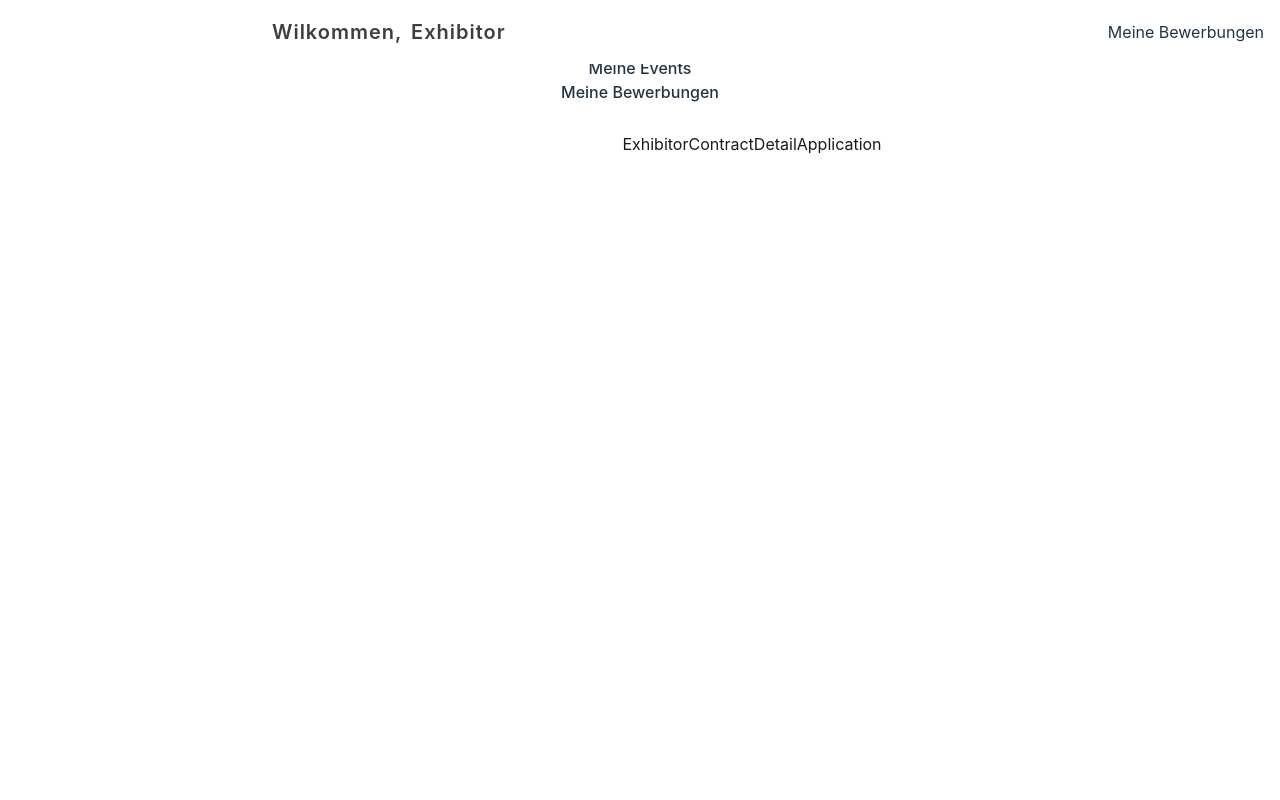
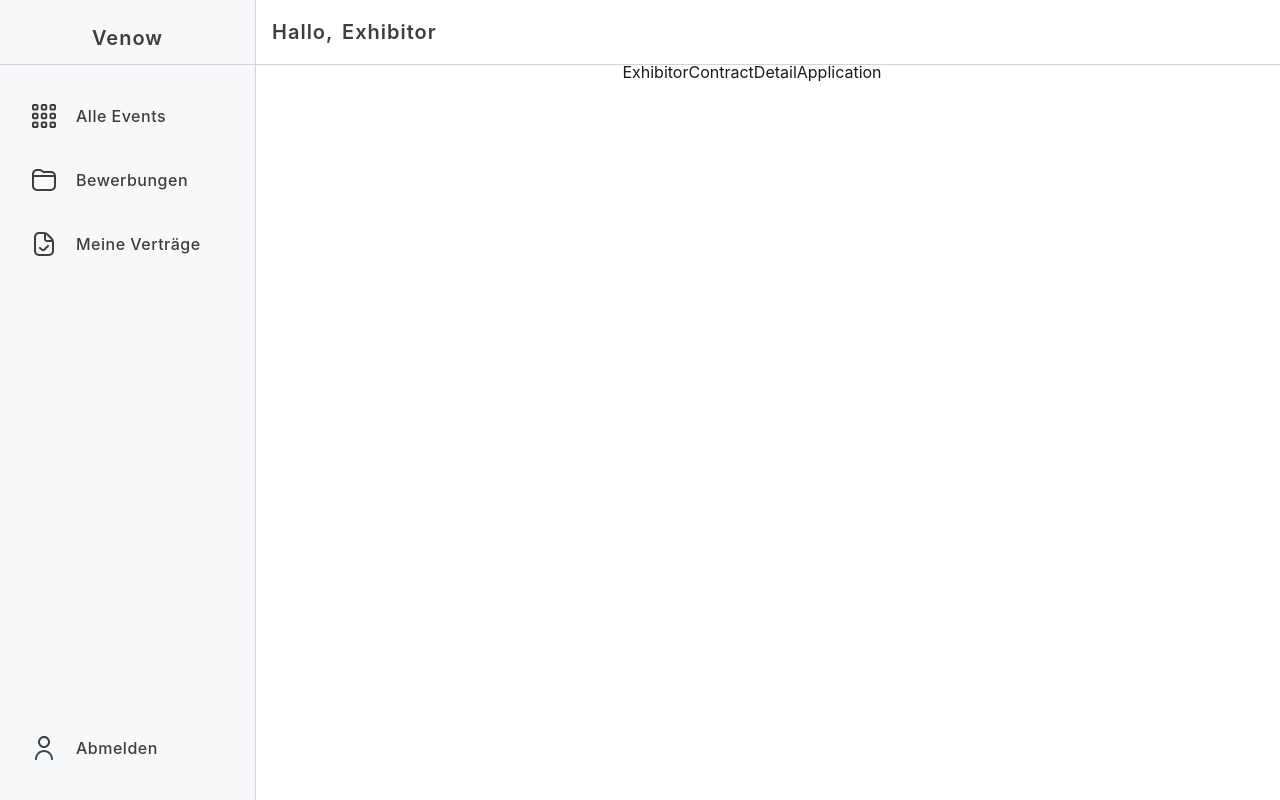
Before and after one commit to Hungfu123/venow-bachelor-luu, a React (Vite) app in the folder frontend/: page /exhibitor/1/applications/1/contract-details/1 in a window 1280 px wide. Built offline with nearby package versions, Linux system fonts and the light colour scheme.

Commit message:
[frontend] done with exhibitor event page

```diff
--- a/frontend/src/components/ExhibitorLayout.tsx
+++ b/frontend/src/components/ExhibitorLayout.tsx
@@ -1,32 +1,79 @@
-import {Link, Outlet, useParams} from "react-router-dom";
+import { Link, Outlet, useParams, useLocation } from "react-router-dom";
+import "../styles/layout.css";
+import { ReactComponent as EventsIcon } from "../assets/events-icon.svg";
+import { ReactComponent as ApplicationsIcon } from "../assets/applications-icon.svg";
+import { ReactComponent as ContractsIcon } from "../assets/contracts-icon.svg";
+import { ReactComponent as LogoutIcon } from "../assets/profile-icon.svg";
 
 const ExhibitorLayout = () => {
+    // exhibitorId aus der URL
     const { exhibitorId } = useParams();
+    const location = useLocation();
 
     return (
-        <div className="layout">
-            <aside className="sidebar">
-                <h2>Exhibitor</h2>
-                <nav>
+        <div className="layout-container">
+            {/* Sidebar */}
+            <aside id="default-sidebar">
+                <div className="sidebar-content">
+                    <h2>Venow</h2>
                     <ul>
-                        <li>
-                            <Link to={`/exhibitor/${exhibitorId}/events`}>Meine Events</Link>
+                        <li className="group">
+                            <Link
+                                to={`/exhibitor/${exhibitorId}/events`}
+                                className={`sidebar-link ${
+                                    location.pathname === `/exhibitor/${exhibitorId}/events` ? "active" : ""
+                                }`}
+                            >
+                                <EventsIcon className="sidebar-icon" />
+                                <span>Alle Events</span>
+                            </Link>
                         </li>
-                        <li>
-                            <Link to={`/exhibitor/${exhibitorId}/applications`}>Meine Bewerbungen</Link>
+                        <li className="group">
+                            <Link
+                                to={`/exhibitor/${exhibitorId}/applications`}
+                                className={`sidebar-link ${
+                                    location.pathname === `/exhibitor/${exhibitorId}/applications` ? "active" : ""
+                                }`}
+                            >
+                                <ApplicationsIcon className="sidebar-icon" />
+                                <span>Bewerbungen</span>
+                            </Link>
+                        </li>
+                        <li className="group">
+                            <Link
+                                to={`/exhibitor/${exhibitorId}/contracts`}
+                                className={`sidebar-link ${
+                                    location.pathname === `/exhibitor/${exhibitorId}/contracts` ? "active" : ""
+                                }`}
+                            >
+                                <ContractsIcon className="sidebar-icon" />
+                                <span>Meine Verträge</span>
+                            </Link>
                         </li>
                     </ul>
-                </nav>
+                    <div className="logout">
+                        <Link to="/logout" className="sidebar-link">
+                            <LogoutIcon className="sidebar-icon" />
+                            <span>Abmelden</span>
+                        </Link>
+                    </div>
+                </div>
             </aside>
-            <main className="main-content">
-                <header>
-                    <span>Wilkommen, Exhibitor</span>
-                    <button>Meine Bewerbungen</button>
-                </header>
-                <section>
-                    <Outlet/>
-                </section>
-            </main>
+
+            {/* Header */}
+            <header>
+                <span>Hallo, Exhibitor</span>
+            </header>
+
+            {/* Trennlinie */}
+            <hr className="header-hr" />
+
+            {/* Hauptinhalt */}
+            <div className="main-content">
+                <main>
+                    <Outlet />
+                </main>
+            </div>
         </div>
     );
 };
--- /dev/null
+++ b/frontend/src/hooks/useGet.tsx
@@ -0,0 +1,26 @@
+import { useEffect, useState } from "react";
+import axios from "axios";
+
+export const useGet = <T,>(url: string | null) => {
+    const [data, setData] = useState<T | null>(null);
+    const [loading, setLoading] = useState<boolean>(true);
+    const [error, setError] = useState<string | null>(null);
+
+    useEffect(() => {
+        if (!url) return;
+
+        axios
+            .get<T>(url)
+            .then((response) => {
+                setData(response.data);
+                setLoading(false);
+            })
+            .catch((err) => {
+                setError(err.message || "Fehler beim Laden der Daten.");
+                setLoading(false);
+            });
+
+    }, [url]);
+
+    return { data, loading, error };
+};
--- a/frontend/src/pages/exhibitor/ExhibitorEvents.tsx
+++ b/frontend/src/pages/exhibitor/ExhibitorEvents.tsx
@@ -1,7 +1,90 @@
+import { useParams, Link, useNavigate, useLocation } from "react-router-dom";
+import { Event } from "../../types/Event.tsx";
+import { useGet } from "../../hooks/useGet";
+import "../../styles/GridEvent.css";
+
 const ExhibitorEvents = () => {
+    const { exhibitorId } = useParams();
+    const navigate = useNavigate();
+    const location = useLocation();
+    const queryParams = new URLSearchParams(location.search);
+    const searchQuery = queryParams.get("query") || "";
+
+    const { data: events, loading, error } = useGet<Event[]>(
+        exhibitorId ? `http://localhost:8080/exhibitor/${exhibitorId}/events?query=${searchQuery}` : null
+    );
+
+    const handleSearch = () => {
+        const inputElement = document.getElementById("search-input") as HTMLInputElement;
+        const query = inputElement?.value.trim();
+        navigate(`/exhibitor/${exhibitorId}/events${query ? `?query=${query}` : ""}`);
+    };
+
+    if (loading) return <div>Lade Events...</div>;
+    if (error) return <div>{error}</div>;
+    if (!events || events.length === 0) return <div>Keine Events gefunden.</div>;
+
     return (
-        <div className="bg-blue-500 text-white p-4">
-            <h1 className="text-2xl font-bold">Wilkommen zu der Event Organizer Seite mit Tailwind</h1>
+        <div className="grid-events-container">
+            <h1 className="grid-events-title">Alle Veranstaltungen</h1>
+
+            {/* Suchleiste mit Button */}
+            <div className="search-container">
+                <input
+                    id="search-input"
+                    type="text"
+                    placeholder="Veranstaltung suchen..."
+                    defaultValue={searchQuery}
+                    className="search-input"
+
+                />
+                <button className="search-button" onClick={handleSearch}>
+                    Suchen
+                </button>
+            </div>
+
+            {/* Events anzeigen */}
+            <div className="grid-container">
+                {events.map((event) => (
+                    <Link
+                        to={`/exhibitor/${exhibitorId}/events/${event.eventId}`}
+                        key={event.eventId}
+                        className="grid-event-card bg-white rounded-lg shadow-md border border-gray-300 p-4 transition-transform duration-300 ease-in-out hover:shadow-lg hover:-translate-y-1 cursor-pointer"
+                    >
+                        <div className="grid-event-header flex justify-between items-center">
+                            <h2 className="text-lg font-bold text-gray-800">{event.title}</h2>
+                        </div>
+                        <div className="grid-eventOrganizerName mt-2 text-gray-600">
+                            <p>{event.organizerName}</p>
+                        </div>
+                        <div className="grid-event-details mt-4 text-gray-600">
+                            <div className="flex justify-between">
+                                <strong>Datum:</strong>
+                                <span>
+                                    {new Date(event.startDate).toLocaleDateString()} - {new Date(event.endDate).toLocaleDateString()}
+                                </span>
+                            </div>
+                            <div className="flex justify-between">
+                                <strong>Veranstaltungsort:</strong>
+                                <span>{event.location}</span>
+                            </div>
+                            <div className="flex justify-between">
+                                <strong>Standplätze:</strong>
+                                <span>{event.booths}</span>
+                            </div>
+                        </div>
+                        <div className="event-footer">
+                            <Link
+                                to={`/exhibitor/${exhibitorId}/events/${event.eventId}/application`}
+                                className="view-button"
+                                onClick={(e) => e.stopPropagation()}
+                            >
+                                Bewerben
+                            </Link>
+                        </div>
+                    </Link>
+                ))}
+            </div>
         </div>
     );
 };
--- a/frontend/src/pages/organizer/OrganizerEvents.tsx
+++ b/frontend/src/pages/organizer/OrganizerEvents.tsx
@@ -24,7 +24,7 @@ const OrganizerEvents = () => {
                 setLoading(false);
             })
             .catch((error) => {
-                console.error("❌ Fehler beim Abrufen der Events:", error);
+                console.error("Fehler beim Abrufen der Events:", error);
                 setError("Fehler beim Laden der Events.");
                 setLoading(false);
             });
--- a/frontend/src/routes/AppRoutes.tsx
+++ b/frontend/src/routes/AppRoutes.tsx
@@ -18,6 +18,7 @@ import ExhibitorContracts from "../pages/exhibitor/ExhibitorContracts.tsx";
 import ExhibitorContractDetail from "../pages/exhibitor/ExhibitorContractDetail.tsx";
 import ExhibitorContractDetailApplication from "../pages/exhibitor/ExhibitorContractDetailApplication.tsx";
 import OrganizerAllApplicationsOnEvent from "../pages/organizer/OrganizerAllApplicationsOnEvent.tsx";
+import ExhibitorApplication from "../pages/exhibitor/ExhibitorApplication.tsx";
 
 const AppRoutes = () => {
     return (
@@ -44,6 +45,8 @@ const AppRoutes = () => {
                 <Route path="events/:eventId" element={<ExhibitorEventDetail />} />
                 <Route path="events/:eventId/application" element={<ExhibitorEventToApply />} />
                 <Route path="events/:eventId/application/:applicationId" element={<ExhibitorApplicationDetails />} />
+                {/*Applications*/}
+                <Route path="applications" element={<ExhibitorApplication/>}/>
                 {/*Contracts*/}
                 <Route path="contracts" element={<ExhibitorContracts />} />
                 <Route path="contracts/details/:contractId" element={<ExhibitorContractDetail />} />
--- a/frontend/src/styles/GridEvent.css
+++ b/frontend/src/styles/GridEvent.css
@@ -103,8 +103,9 @@
 
 .view-button {
     display: block;
-    background: #7D75FF;
-    color: #fff;
+    background: #E5E4FC;
+    font-weight: bold;
+    color: #544DC9;
     border: none;
     border-radius: 0 0 0.5rem 0.5rem; /* Abrundung der unteren Ecken */
     padding: 0.75rem;
@@ -113,14 +114,14 @@
     cursor: pointer;
     width: calc(100% + 20px); /* Gleiche Breite wie die Karte */
     margin: 0 -10px; /* Gleicher Rand wie das Padding der Karte */
-    font-weight: normal;
+
     transition: background-color 0.3s ease, color 0.3s ease, font-weight 0.3s ease;
 }
 
 .view-button:hover {
-    background-color: #E5E4FC; /* Hintergrundfarbe bei Hover */
-    color: #544DC9; /* Schriftfarbe bei Hover */
-    font-weight: bold; /* Fettgedruckt bei Hover */
+    background-color: #544DC9;
+    color: #ffffff;
+    font-weight: bold;
 }
 .success-box {
     background-color: #d4edda; /* Helles Grün */
@@ -148,9 +149,49 @@
     padding: 12px;
 }
 
+
 /* Erfolgsbox langsam ausblenden */
 @keyframes fadeOut {
     0% { opacity: 1; }
     90% { opacity: 1; }
     100% { opacity: 0; display: none; }
 }
+.search-container {
+    width: 100%;
+    display: flex;
+    justify-content: center;
+    margin-bottom: 1rem;
+    margin-left: 1rem;
+}
+
+.search-input {
+    width: 100%;
+    max-width: none;
+    padding: 12px;
+    border: 2px solid #E5E4FC;
+    border-radius: 8px;
+    font-size: 1rem;
+    outline: none;
+    color: #3E3E3E;
+    background-color: white;
+    box-sizing: border-box;
+}
+
+.search-input:focus {
+    border-color: #A3A2F8;
+    box-shadow: 0 0 5px rgba(163, 162, 248, 0.5);
+}
+.search-button {
+    padding: 12px 20px;
+    background-color: #6c63ff;
+    color: white;
+    border: none;
+    border-radius: 8px;
+    cursor: pointer;
+    font-size: 1rem;
+    transition: background 0.3s ease-in-out;
+}
+
+.search-button:hover {
+    background-color: #5a54e6;
+}
--- a/frontend/src/styles/Layout.css
+++ b/frontend/src/styles/Layout.css
@@ -53,7 +53,7 @@
     @apply text-[#544DC9] font-normal;
     background-color: #E5E4FC;
     font-weight: bold;
-    padding: 1rem 3rem;
+    padding: 1rem 1rem;
     margin: 0 -0.5rem;
     border-radius: 0.5rem;
 }
```
Also changed, not shown: frontend/src/components/OrganizerLayout.tsx (+6 -5 lines).
